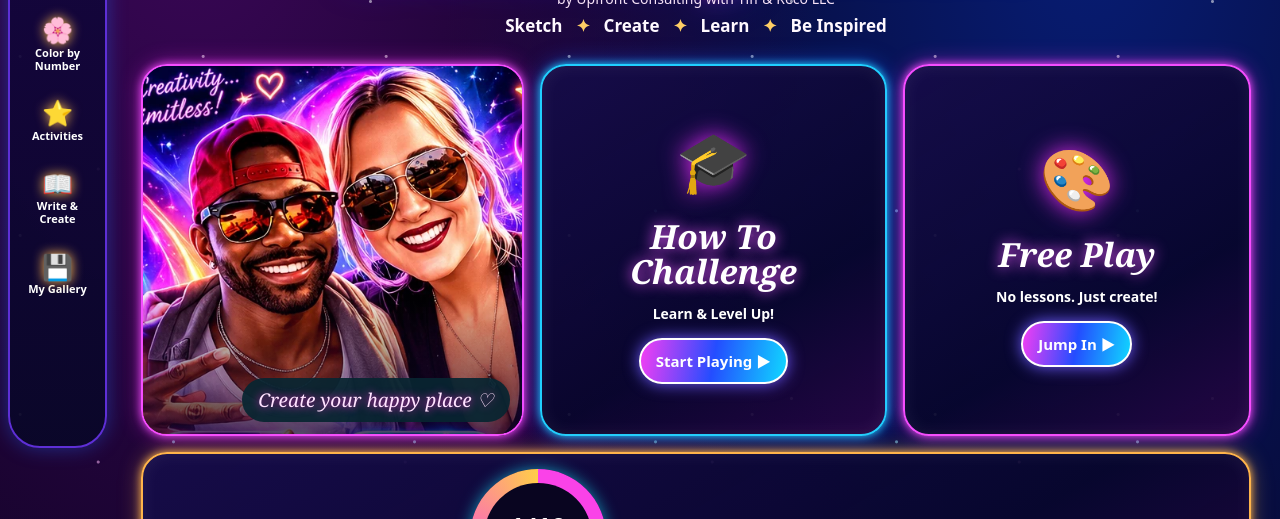
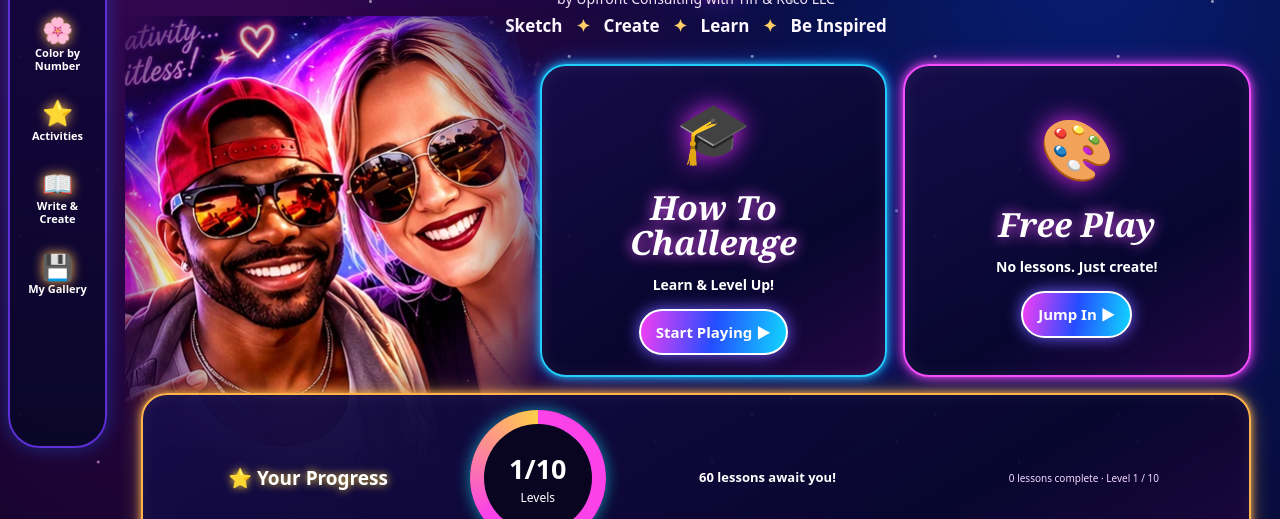
Before and after one commit to upfrontconsultingwithtr-boop/upfront-art-studios-hub, a plain HTML site: page studio/index.html in a window 1280 px wide. Shown: the part 332-851 px from the top of the page. Drawn offline with Linux system fonts and the light colour scheme.

Commit message:
Blend Tiff and Reco into the studio landing background

```diff
--- a/studio/index.html
+++ b/studio/index.html
@@ -44,7 +44,7 @@
       <div class="dream-tagline">Sketch <span>✦</span> Create <span>✦</span> Learn <span>✦</span> Be Inspired</div>
     </div>
     <div class="dream-stage">
-      <div class="dream-portrait neon-frame pink-frame"><img src="luminary-portrait.webp" alt="Illustrated smiling couple from the approved Luminary Studio design"><div class="portrait-caption">Create your happy place ♡</div></div>
+      <img class="dream-portrait" src="luminary-portrait.webp" width="477" height="464" alt="Illustrated portrait of Tiff and Reco">
       <button class="dream-choice neon-frame blue-frame" data-view="learn"><span class="choice-emoji" aria-hidden="true">🎓</span><strong>How To<br>Challenge</strong><span>Learn &amp; Level Up!</span><span class="choice-cta">Start Playing ▶</span></button>
       <button class="dream-choice neon-frame pink-frame" data-view="studio"><span class="choice-emoji" aria-hidden="true">🎨</span><strong>Free Play</strong><span>No lessons. Just create!</span><span class="choice-cta">Jump In ▶</span></button>
       <div class="dream-progress neon-frame gold-frame"><div class="progress-heading">⭐ Your Progress</div><div class="progress-ring" id="ringProgress" style="--progress:0"><div><b id="homeProgressLabel">1/10</b><small>Levels</small></div></div><p><strong id="homeLessonsRemaining">60 lessons await you!</strong></p><div class="progress-micro"><span id="progressCount">0</span> lessons complete · Level <span id="levelCount">1 / 10</span></div><button class="primary" data-view="learn">View Progress ▶</button><div class="award-teaser">👑 <span>Unlock the <strong>Master Sketch Artist Award</strong><br>when you finish all 10 levels!</span></div></div>
--- a/studio/styles.css
+++ b/studio/styles.css
@@ -91,8 +91,21 @@ main{max-width:1700px;margin-left:112px;padding:0 clamp(16px,2.3vw,42px)}
 .neon-frame{position:relative;border:2px solid var(--edge,#f65efa);border-radius:26px;background:linear-gradient(150deg,#160c49f5,#08062ce8 65%,#270544ed);box-shadow:inset 0 0 18px #ffffff12,0 0 9px var(--edge),0 0 22px var(--edge-glow,#e73ff077);color:#fff}
 .pink-frame{--edge:#f54dff;--edge-glow:#f326ee77}.blue-frame{--edge:#20cfff;--edge-glow:#165cff99}.gold-frame{--edge:#ffb44b;--edge-glow:#ffb44b66}
 .dream-stage{display:grid;grid-template-columns:minmax(210px,1.22fr) minmax(165px,.82fr) minmax(165px,.82fr) minmax(190px,.98fr);gap:16px;align-items:stretch;margin:8px 0 20px;min-height:330px}
-.dream-portrait{overflow:hidden;min-height:330px}.dream-portrait img{width:100%;height:100%;object-fit:cover;object-position:center 24%;display:block}.dream-portrait:after{content:"";position:absolute;inset:60% 0 0;background:linear-gradient(transparent,#10052dba);pointer-events:none}
-.dream-portrait .portrait-caption{z-index:1;bottom:12px;right:12px;font:italic 19px Georgia,serif;color:#ffe2ff;text-shadow:0 0 9px #ff25d5}
+.dream-stage { position: relative; isolation: isolate; }
+.dream-stage > .dream-choice:first-of-type { grid-column: 2; }
+.dream-portrait {
+  position: absolute;
+  z-index: -1;
+  top: -3rem;
+  left: -1rem;
+  width: 34%;
+  height: calc(100% + 4rem);
+  object-fit: cover;
+  object-position: center top;
+  pointer-events: none;
+  -webkit-mask-image: radial-gradient(ellipse 66% 65% at 46% 43%, #000 55%, transparent 96%);
+  mask-image: radial-gradient(ellipse 66% 65% at 46% 43%, #000 55%, transparent 96%);
+}
 .dream-choice{display:flex;align-items:center;justify-content:center;flex-direction:column;gap:14px;text-align:center;padding:20px 10px;min-width:0;transition:transform .15s,box-shadow .15s}
 .dream-choice:hover,.dream-choice:focus-visible{transform:translateY(-4px);box-shadow:0 0 30px var(--edge)}.choice-emoji{font-size:60px;filter:drop-shadow(0 0 12px #e32cf4)}
 .dream-choice strong{font:italic 700 clamp(27px,2.6vw,43px)/1.05 Georgia,serif;text-shadow:0 0 14px #ef57ff}.dream-choice>span:not(.choice-emoji):not(.choice-cta){font-size:14px;font-weight:700}
@@ -112,9 +125,9 @@ main{max-width:1700px;margin-left:112px;padding:0 clamp(16px,2.3vw,42px)}
 .primary{background:linear-gradient(110deg,#f02ed9,#355bff,#00d5f5);border:1px solid #ffb6fa;color:#fff;box-shadow:0 0 13px #ec4afc66}.secondary{background:#210d51;border:1px solid #b56bff;color:#fff}.pill{background:#37165b;color:#ffe0fa}
 .stat,.feature,.level,.activity,.writing-sidebar,.writing-editor{background:linear-gradient(135deg,#210a4e,#0b0b36);border-color:#934de4;box-shadow:inset 0 0 18px #7a28cc24}.level.selected,.lesson-panel,.prompt-box{background:#351360;border-color:#f366f5}.level .num{background:#6726ad}.stat strong{color:#ffb8f9}.canvas-wrap,.color-art{border-color:#ee54ff;box-shadow:0 0 24px #c630f566}.toast{background:#301052;border-color:#fc74ee}.award-status{background:#270c4d;border-color:#ef63f8}
 .install-guide{border-color:#9e4de7;background:#17093a}.install-guide summary{color:#ffd4ff}.hub-return{white-space:nowrap}
-@media(max-width:1380px){.dream-stage{grid-template-columns:1.1fr 1fr 1fr;min-height:285px}.dream-progress{grid-column:1/-1;display:grid;grid-template-columns:1fr 136px 1fr 1fr;min-height:160px;align-items:center}.award-teaser{border:0;border-left:1px solid #ffc56488;padding:0 0 0 12px}.widget-grid{grid-template-columns:repeat(3,minmax(0,1fr))}.dream-lower{grid-template-columns:1fr 1fr}.dream-inspiration{grid-column:1/-1;min-height:110px!important}.dream-portrait{min-height:300px}}
-@media(max-width:900px){.topbar{padding-left:20px}.tabs{position:sticky;top:0;left:auto;bottom:auto;max-height:none;width:auto;display:flex;flex-direction:row;overflow-x:auto;overflow-y:hidden;border-radius:0;margin:0 -16px;padding:7px 12px;gap:7px;box-shadow:0 2px 10px #d723ff44}.tab{flex:0 0 auto;min-height:56px;min-width:76px;font-size:10px}.tab span{font-size:19px}main{margin-left:auto}.dream-stage{grid-template-columns:1fr 1fr}.dream-portrait{grid-row:span 2;min-height:390px}.dream-progress{grid-column:2;display:flex;min-height:180px}.dream-choice{min-height:190px}.dream-stage>.dream-choice:nth-of-type(3){grid-column:2}.dream-progress{grid-column:1/-1;display:grid;grid-template-columns:1fr 136px 1fr;gap:10px}.award-teaser{grid-column:1/-1;border:0;border-top:1px solid #ffc56488;padding-top:8px}.dream-lower{grid-template-columns:1fr}.dream-inspiration{grid-column:auto}.dream-title{font-size:clamp(45px,8vw,80px)}}
-@media(max-width:580px){.topbar{padding:10px 12px;gap:8px;flex-wrap:wrap}.brandmark{width:40px;height:40px;font-size:23px}.brand{font-size:28px}.byline{font-size:9px;max-width:280px}.hub-return{margin-left:0;order:3;font-size:11px;padding:6px 10px}.dream-slogan{font-size:16px}.dream-title{font-size:clamp(37px,10vw,61px)}.dream-star{font-size:18px}.dream-heading p{font-size:11px}.dream-tagline{font-size:12px}.dream-tagline span{padding:0 3px}.dream-stage{grid-template-columns:1fr 1fr;gap:10px}.dream-portrait{grid-column:1/-1;grid-row:auto;height:255px;min-height:0}.dream-portrait img{object-position:center 30%}.dream-choice{min-height:215px;padding:12px 7px;gap:10px}.choice-emoji{font-size:38px}.dream-choice strong{font-size:27px}.dream-choice>span:not(.choice-emoji):not(.choice-cta){font-size:11px}.choice-cta{font-size:12px;padding:9px 8px}.dream-stage>.dream-choice:nth-of-type(3){grid-column:auto}.dream-progress{grid-column:1/-1;display:flex;min-height:0}.progress-ring{width:110px}.award-teaser{border-top:1px solid #ffc56488;padding-top:9px}.widget-grid{grid-template-columns:repeat(2,minmax(0,1fr));gap:10px}.widget{min-height:160px;padding:12px 8px}.widget span{font-size:32px}.widget b{font-size:16px}.widget small{font-size:10px}.dream-lower>div{padding:15px}.dream-bottom{border-radius:15px;justify-content:center}.dream-section-title{font-size:19px}}
+@media(max-width:1380px){.dream-stage{grid-template-columns:1.1fr 1fr 1fr;min-height:285px}.dream-progress{grid-column:1/-1;display:grid;grid-template-columns:1fr 136px 1fr 1fr;min-height:160px;align-items:center}.award-teaser{border:0;border-left:1px solid #ffc56488;padding:0 0 0 12px}.widget-grid{grid-template-columns:repeat(3,minmax(0,1fr))}.dream-lower{grid-template-columns:1fr 1fr}.dream-inspiration{grid-column:1/-1;min-height:110px!important}.dream-portrait{height:calc(100% - 7rem);width:38%}}
+@media(max-width:900px){.topbar{padding-left:20px}.tabs{position:sticky;top:0;left:auto;bottom:auto;max-height:none;width:auto;display:flex;flex-direction:row;overflow-x:auto;overflow-y:hidden;border-radius:0;margin:0 -16px;padding:7px 12px;gap:7px;box-shadow:0 2px 10px #d723ff44}.tab{flex:0 0 auto;min-height:56px;min-width:76px;font-size:10px}.tab span{font-size:19px}main{margin-left:auto}.dream-stage{grid-template-columns:1.1fr 1fr 1fr}.dream-progress{grid-column:2;display:flex;min-height:180px}.dream-choice{min-height:190px}.dream-progress{grid-column:1/-1;display:grid;grid-template-columns:1fr 136px 1fr;gap:10px}.award-teaser{grid-column:1/-1;border:0;border-top:1px solid #ffc56488;padding-top:8px}.dream-lower{grid-template-columns:1fr}.dream-inspiration{grid-column:auto}.dream-title{font-size:clamp(45px,8vw,80px)}}
+@media(max-width:580px){.topbar{padding:10px 12px;gap:8px;flex-wrap:wrap}.brandmark{width:40px;height:40px;font-size:23px}.brand{font-size:28px}.byline{font-size:9px;max-width:280px}.hub-return{margin-left:0;order:3;font-size:11px;padding:6px 10px}.dream-slogan{font-size:16px}.dream-title{font-size:clamp(37px,10vw,61px)}.dream-star{font-size:18px}.dream-heading p{font-size:11px}.dream-tagline{font-size:12px}.dream-tagline span{padding:0 3px}.dream-stage{grid-template-columns:repeat(2,minmax(0,1fr));gap:10px;padding-top:clamp(190px,62vw,315px)}.dream-stage > .dream-choice:first-of-type{grid-column:auto}.dream-portrait{top:-1.5rem;left:0;width:100%;height:clamp(225px,72vw,360px);object-position:center 23%}.dream-choice{min-height:215px;padding:12px 7px;gap:10px}.choice-emoji{font-size:38px}.dream-choice strong{font-size:27px}.dream-choice>span:not(.choice-emoji):not(.choice-cta){font-size:11px}.choice-cta{font-size:12px;padding:9px 8px}.dream-progress{grid-column:1/-1;display:flex;min-height:0}.progress-ring{width:110px}.award-teaser{border-top:1px solid #ffc56488;padding-top:9px}.widget-grid{grid-template-columns:repeat(2,minmax(0,1fr));gap:10px}.widget{min-height:160px;padding:12px 8px}.widget span{font-size:32px}.widget b{font-size:16px}.widget small{font-size:10px}.dream-lower>div{padding:15px}.dream-bottom{border-radius:15px;justify-content:center}.dream-section-title{font-size:19px}}
 @media(prefers-reduced-motion:reduce){.dream-choice,.widget{transition:none}}
 
 .progress-micro{font-size:10px;color:#f6d9ff;line-height:1.3}
--- a/studio/sw.js
+++ b/studio/sw.js
@@ -1,4 +1,4 @@
-const CACHE='upfront-art-studios-v8';
+const CACHE='upfront-art-studios-v10';
 const PREFIX='upfront-art-studios-';
 const ASSETS=['./','./index.html','./styles.css','./app.js','./manifest.webmanifest','./founders.webp','./luminary-portrait.webp','./icon-192.png','./icon-512.png'];
 self.addEventListener('install',event=>event.waitUntil(caches.open(CACHE).then(cache=>cache.addAll(ASSETS)).then(()=>self.skipWaiting())));
```
